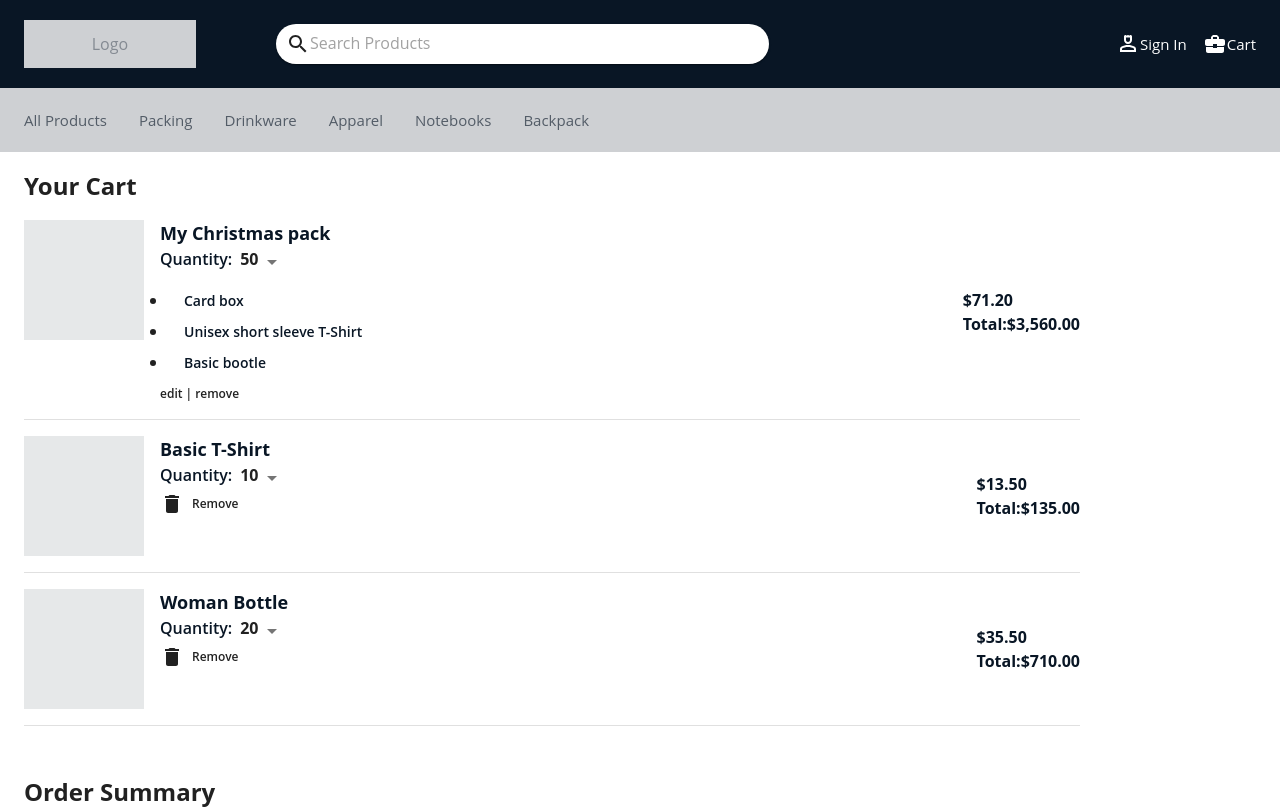
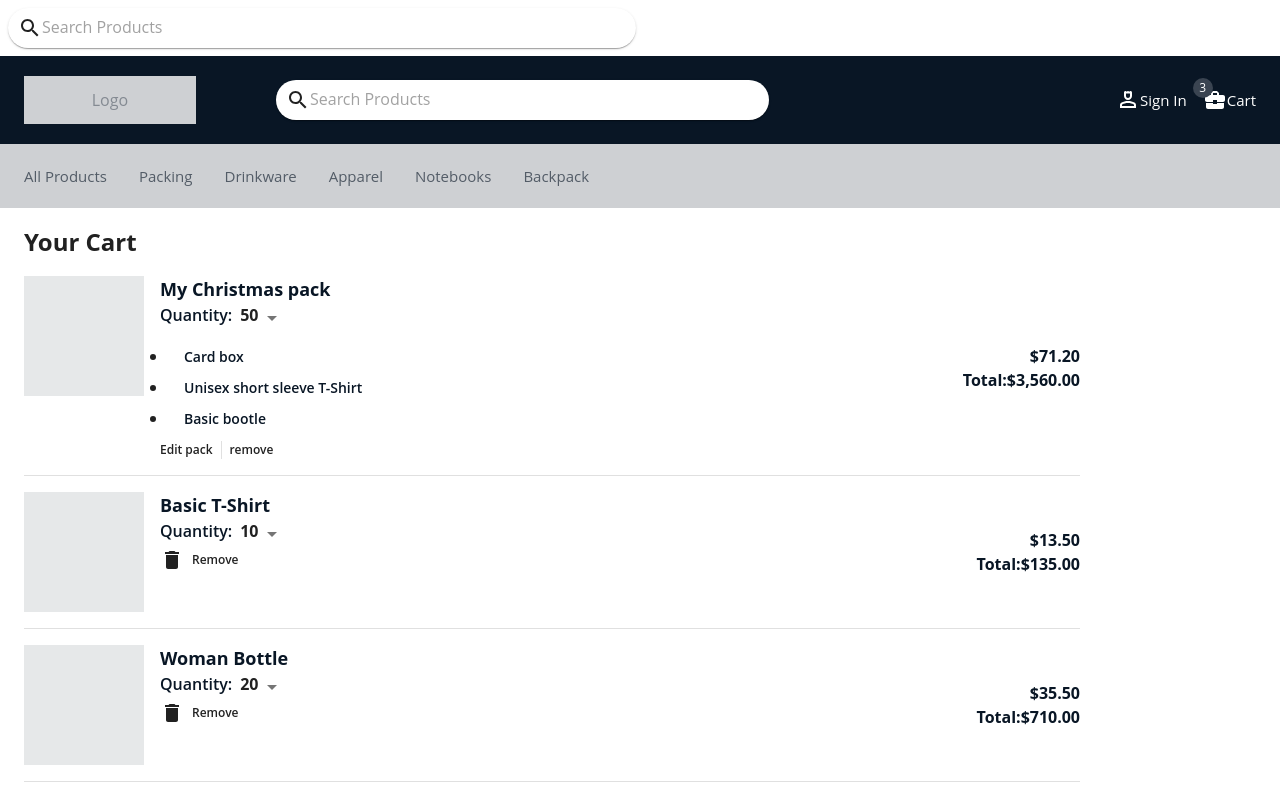
Before and after one commit to charg90/SwagCharm-challenge, a React (Vite) app: page / in a window 1280 px wide. Shown: the top 809 px of the page. Built offline with nearby package versions, Linux system fonts and the light colour scheme.

Commit message:
responsive navBar

```diff
--- a/src/Common/ProductCartDetail/ProductCartDetail.tsx
+++ b/src/Common/ProductCartDetail/ProductCartDetail.tsx
@@ -1,5 +1,6 @@
 import {
   Box,
+  Divider,
   FormControl,
   Grid,
   InputLabel,
@@ -97,9 +98,23 @@ const ProductCartDetail = ({
                   </Typography>
                 </ListItem>
               </List>
-              <Typography fontWeight="600" fontSize="12px">
-                edit | remove
-              </Typography>
+              <Box display="flex" gap={1}>
+                <Box>
+                  <Typography fontWeight="600" fontSize="12px">
+                    Edit pack
+                  </Typography>
+                </Box>
+                <Divider orientation="vertical" flexItem />
+                <Box
+                  component="span"
+                  sx={{ cursor: "pointer" }}
+                  onClick={() => dispatch(deleteCart(id))}
+                >
+                  <Typography fontWeight="600" fontSize="12px">
+                    remove
+                  </Typography>
+                </Box>
+              </Box>
             </>
           ) : (
             <Box
@@ -107,6 +122,7 @@ const ProductCartDetail = ({
               alignItems="center"
               gap={1}
               onClick={() => dispatch(deleteCart(id))}
+              sx={{ cursor: "pointer" }}
             >
               <DeleteIcon />
               <Typography fontWeight="600" fontSize="12px">
@@ -118,7 +134,12 @@ const ProductCartDetail = ({
         </Box>
       </Grid>
       <Grid item>
-        <Typography fontWeight="700" fontSize="16px" color="#091625">
+        <Typography
+          fontWeight="700"
+          fontSize="16px"
+          color="#091625"
+          align="right"
+        >
           {price.toLocaleString("en-US", {
             style: "currency",
             currency: "USD",
--- a/src/Components/Footer/Footer.tsx
+++ b/src/Components/Footer/Footer.tsx
@@ -13,7 +13,7 @@ import { company, help, infomation } from "../../helper/FooterHelper";
 
 const Footer = () => {
   return (
-    <Box bgcolor="#CED0D3" mt={2} padding={6}>
+    <Box bgcolor="#E6E8E9" mt={2} padding={6}>
       <Container maxWidth="xl">
         <Stack>
           <Grid container gap={22}>
@@ -24,6 +24,7 @@ const Footer = () => {
                 display="flex"
                 justifyContent="center"
                 alignItems="center"
+                bgcolor="#CED0D3"
               >
                 <Typography>Logo</Typography>
               </Box>
--- a/src/Components/Header/Header.tsx
+++ b/src/Components/Header/Header.tsx
@@ -9,7 +9,11 @@ import Typography from "@mui/material/Typography";
 const Header: React.FC = () => {
   console.log(headerHelper);
   return (
-    <Box bgcolor="#CED0D3" height="64px">
+    <Box
+      bgcolor="#CED0D3"
+      height="64px"
+      sx={{ display: { xs: "none", md: "flex" } }}
+    >
       <Container maxWidth="xl">
         <Grid container gap={4}>
           {headerHelper.map((info) => (
--- /dev/null
+++ b/src/Components/Navbar/DrawerMobiel.tsx
@@ -0,0 +1,110 @@
+import {
+  Badge,
+  Button,
+  Drawer,
+  InputBase,
+  List,
+  ListItem,
+  ListItemText,
+  Paper,
+  Typography,
+} from "@mui/material";
+import { useState } from "react";
+import { headerHelper } from "../../helper/HeaderHelper";
+import MenuIcon from "@mui/icons-material/Menu";
+import ChevronLeftIcon from "@mui/icons-material/ChevronLeft";
+import { Box } from "@mui/system";
+import Person4OutlinedIcon from "@mui/icons-material/Person4Outlined";
+import BusinessCenterIcon from "@mui/icons-material/BusinessCenter";
+import { RootState } from "../../Store/store";
+import { useSelector } from "react-redux";
+import SearchIcon from "@mui/icons-material/Search";
+
+const DrawerMobile = () => {
+  const cartItems = useSelector((state: RootState) => state.cart.cart);
+  const [open, setOpen] = useState(false);
+
+  return (
+    <>
+      <Box display="flex" padding={1}>
+        <Button
+          onClick={() => setOpen(!open)}
+          sx={{
+            display: { xs: "block", md: "none" },
+          }}
+        >
+          <MenuIcon color="secondary" />
+        </Button>
+        <Paper
+          sx={{
+            display: "flex",
+            alignItems: "center",
+            borderRadius: "50px",
+            width: "100%",
+            paddingX: "10px",
+            maxWidth: "628px",
+          }}
+        >
+          <SearchIcon />
+
+          <InputBase
+            placeholder="Search Products"
+            sx={{
+              backgroundColor: "#fff",
+              width: "100%",
+              height: "40px",
+              borderRadius: "50px",
+            }}
+          />
+        </Paper>
+      </Box>
+      <Drawer
+        anchor="left"
+        open={open}
+        PaperProps={{
+          sx: {
+            backgroundColor: "#091625",
+            color: "#fff",
+          },
+        }}
+        variant="persistent"
+      >
+        <Box display="flex" justifyContent="end">
+          <Button onClick={() => setOpen(!open)}>
+            <ChevronLeftIcon />
+          </Button>
+        </Box>
+        <Box>
+          <Typography color="#848A92" fontWeight="400" align="center">
+            {" "}
+            Logo
+          </Typography>
+        </Box>
+        <List>
+          {headerHelper.map((item) => (
+            <ListItem key={item.id}>
+              <ListItemText>{item.title}</ListItemText>
+            </ListItem>
+          ))}
+        </List>
+        <Box padding={2}>
+          <Box display="flex" alignItems="center" flexDirection="row">
+            <Person4OutlinedIcon color="primary" />
+            <Typography color="#fff" fontSize="15px" fontWeight="400">
+              Sign In
+            </Typography>
+          </Box>
+          <Box display="flex" alignItems="center" flexDirection="row">
+            <BusinessCenterIcon color="primary" />
+
+            <Typography color="#fff" fontSize="15px" fontWeight="400">
+              Cart{" "}
+            </Typography>
+          </Box>
+        </Box>
+      </Drawer>
+    </>
+  );
+};
+
+export default DrawerMobile;
--- a/src/Components/Navbar/NavBar.tsx
+++ b/src/Components/Navbar/NavBar.tsx
@@ -1,24 +1,26 @@
-import {
-  AppBar,
-  Box,
-  Container,
-  Grid,
-  Icon,
-  Paper,
-  Toolbar,
-  Typography,
-} from "@mui/material";
+import { Badge, Box, Container, Grid, Paper, Typography } from "@mui/material";
 import { InputBase } from "@mui/material";
 import React from "react";
 import SearchIcon from "@mui/icons-material/Search";
 import BusinessCenterIcon from "@mui/icons-material/BusinessCenter";
 import Person4OutlinedIcon from "@mui/icons-material/Person4Outlined";
+import { RootState } from "../../Store/store";
+import { useSelector } from "react-redux";
+import DrawerMobile from "./DrawerMobiel";
 
 const NavBar: React.FC = () => {
+  const cartItems = useSelector((state: RootState) => state.cart.cart);
   return (
     <>
+      <Box>
+        <DrawerMobile />
+      </Box>
       <Box
-        sx={{ backgroundColor: "#091625", height: "88px" }}
+        sx={{
+          backgroundColor: "#091625",
+          height: "88px",
+          display: { xs: "none", md: "flex" },
+        }}
         display="flex"
         alignItems="center"
       >
@@ -86,7 +88,16 @@ const NavBar: React.FC = () => {
                 </Typography>
               </Box>
               <Box display="flex" alignItems="center" flexDirection="row">
-                <BusinessCenterIcon color="primary" />
+                <Badge
+                  badgeContent={cartItems.length}
+                  color="secondary"
+                  anchorOrigin={{
+                    vertical: "top",
+                    horizontal: "left",
+                  }}
+                >
+                  <BusinessCenterIcon color="primary" />
+                </Badge>
                 <Typography color="#fff" fontSize="15px" fontWeight="400">
                   Cart{" "}
                 </Typography>
--- a/src/Store/Features/cart.tsx
+++ b/src/Store/Features/cart.tsx
@@ -39,8 +39,6 @@ export const cartSlice = createSlice({
 
       const itemIndex: number = state.cart.findIndex((item) => item.id == id);
       state.cart[itemIndex].quantity = quantity;
-
-      console.log(current(state.cart[itemIndex]));
     },
     deleteCart: (state, { payload }: PayloadAction<number>) => {
       state.cart = state.cart.filter((product) => product.id !== payload);
```
